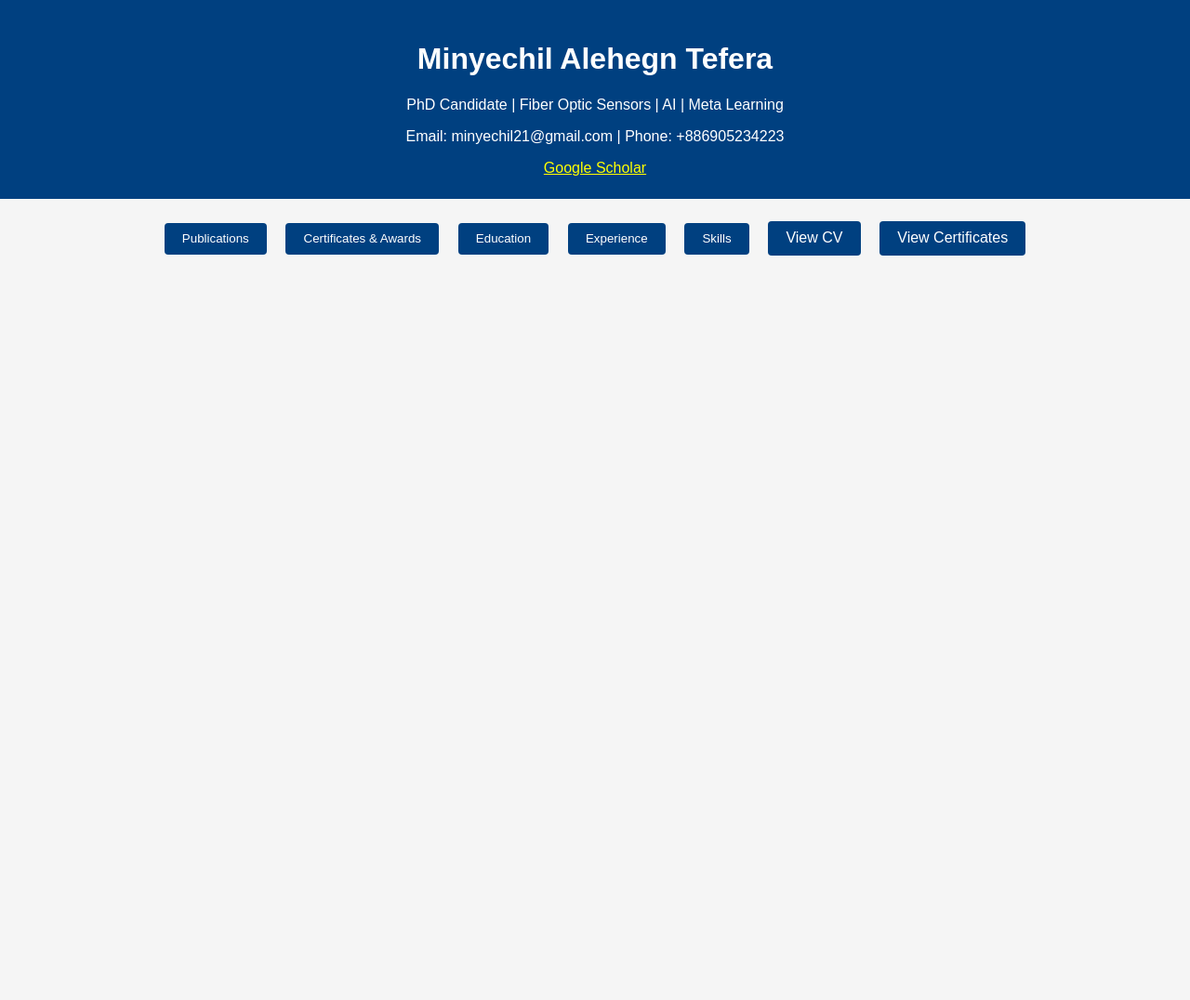
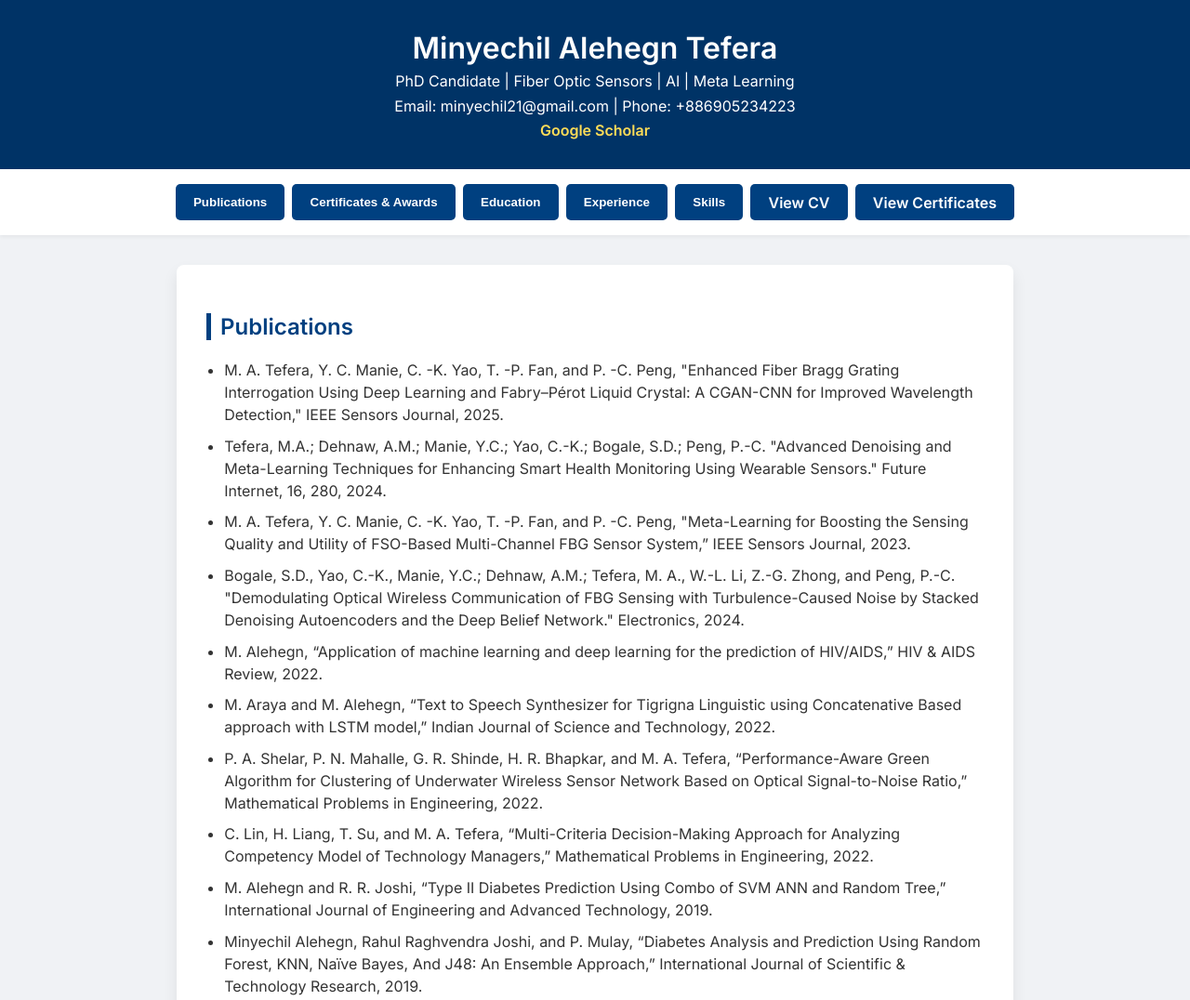
Before and after one commit to minyechil21/minyechil21.github.io, a plain HTML site: page index.html in a window 1280 px wide. Shown: the top 1076 px of the page at 93% size. Before the commit the page ends 800 px from the top, so only its background shows below. Drawn offline with Linux system fonts and the light colour scheme.

Commit message:
Update index.html

```diff
--- a/index.html
+++ b/index.html
@@ -4,55 +4,106 @@
   <meta charset="UTF-8" />
   <meta name="viewport" content="width=device-width, initial-scale=1.0" />
   <title>Minyechil Alehegn Tefera</title>
+  <link href="https://fonts.googleapis.com/css2?family=Inter:wght@400;600&display=swap" rel="stylesheet">
   <style>
+    * {
+      box-sizing: border-box;
+    }
     body {
-      font-family: Arial, sans-serif;
-      background: #f5f5f5;
+      font-family: 'Inter', sans-serif;
       margin: 0;
       padding: 0;
+      background: #f0f2f5;
       color: #333;
     }
     header {
-      background: #004080;
-      color: white;
-      padding: 1.5rem;
+      background: #003366;
+      color: #fff;
+      padding: 2rem 1rem;
       text-align: center;
+      box-shadow: 0 4px 8px rgba(0, 0, 0, 0.1);
+    }
+    header h1 {
+      margin: 0;
+      font-size: 2rem;
+    }
+    header p {
+      margin: 0.4rem 0;
+    }
+    header a {
+      color: #ffdd57;
+      text-decoration: none;
+      font-weight: bold;
     }
     nav {
-      text-align: center;
-      margin: 1rem;
+      display: flex;
+      flex-wrap: wrap;
+      justify-content: center;
+      background: #fff;
+      box-shadow: 0 2px 4px rgba(0, 0, 0, 0.05);
+      padding: 1rem;
+      gap: 0.5rem;
     }
-    nav button, nav a {
-      margin: 0.5rem;
+    nav button,
+    nav a {
+      background-color: #004080;
+      color: #fff;
+      border: none;
       padding: 0.6rem 1.2rem;
-      border: none;
-      background-color: #004080;
-      color: white;
+      border-radius: 5px;
       cursor: pointer;
-      border-radius: 4px;
+      font-weight: 600;
       text-decoration: none;
-      display: inline-block;
+      transition: background 0.3s ease;
+    }
+    nav button:hover,
+    nav a:hover {
+      background-color: #0059b3;
     }
     section {
+      display: none;
       max-width: 900px;
-      margin: auto;
-      padding: 1rem;
-      display: none;
+      margin: 2rem auto;
+      padding: 2rem;
       background: white;
-      box-shadow: 0 0 10px rgba(0,0,0,0.1);
-      margin-bottom: 2rem;
+      border-radius: 8px;
+      box-shadow: 0 8px 16px rgba(0,0,0,0.08);
+      animation: fadeIn 0.3s ease-in-out;
     }
     .active {
       display: block;
     }
+    h2 {
+      border-left: 5px solid #004080;
+      padding-left: 10px;
+      color: #004080;
+    }
+    ul {
+      padding-left: 1.2rem;
+    }
+    li {
+      margin-bottom: 0.6rem;
+      line-height: 1.5;
+    }
+    @keyframes fadeIn {
+      from { opacity: 0; transform: translateY(10px); }
+      to { opacity: 1; transform: translateY(0); }
+    }
+    @media (max-width: 600px) {
+      nav {
+        flex-direction: column;
+        align-items: center;
+      }
+    }
   </style>
 </head>
 <body>
+
   <header>
     <h1>Minyechil Alehegn Tefera</h1>
     <p>PhD Candidate | Fiber Optic Sensors | AI | Meta Learning</p>
     <p>Email: minyechil21@gmail.com | Phone: +886905234223</p>
-    <a href="https://scholar.google.com/citations?user=RGIbVcEAAAAJ&hl=en" target="_blank" style="color: yellow;">Google Scholar</a>
+    <a href="https://scholar.google.com/citations?user=RGIbVcEAAAAJ&hl=en" target="_blank">Google Scholar</a>
   </header>
 
   <nav>
@@ -61,25 +112,24 @@
     <button onclick="showSection('education')">Education</button>
     <button onclick="showSection('experience')">Experience</button>
     <button onclick="showSection('skills')">Skills</button>
-    <a href="assets/CV-Minyechil-Alehegn-Tefera.pdf" target="_blank">View CV</a>
-    <a href="assets/certificates.pdf" target="_blank">View Certificates</a>
+    <a href="assets/CV-Minyechil Alehegn Tefera.pdf" target="_blank">View CV</a>
+    <a href="assets/ertificates.pdf" target="_blank">View Certificates</a>
   </nav>
 
-  <section id="publications">
+  <section id="publications" class="active">
     <h2>Publications</h2>
     <ul>
-      <li>M. A. Tefera et al., "Enhanced Fiber Bragg Grating Interrogation Using Deep Learning and Fabry–Pérot Liquid Crystal: A CGAN-CNN for Improved Wavelength Detection, "IEEE Sensors Journal,2025.</li>
-     <li>Tefera, M.A.; Dehnaw, A.M.; Manie, Y.C.; Yao, C.-K.; Bogale, S.D.; Peng, P.-C. Advanced Denoising and Meta-Learning Techniques for Enhancing Smart Health Monitoring Using Wearable Sensors. Future Internet , 16, 280, 2024.</li>
-     <li>M. A. Tefera, Y. C. Manie, C. -K. Yao, T. -P. Fan and P. -C. Peng, "Meta-Learning for Boosting the Sensing Quality and Utility of FSO-Based Multi-Channel FBG Sensor System,” IEEE Sensors Journal,2023.</li>
-     <li>Bogale, S.D., Yao, C.-K., Manie, Y.C.; Dehnaw, A.M.; Tefera, M. A., W.-L. Li, Z.-G.Zhong, and Peng, P.-C. , “Demodulating Optical Wireless Communication of FBG Sensing with Turbulence-Caused Noise by Stacked Denoising Autoencoders and the Deep Belief Network”, Electronics,2024.</li>
+      <li>M. A. Tefera, Y. C. Manie, C. -K. Yao, T. -P. Fan, and P. -C. Peng, "Enhanced Fiber Bragg Grating Interrogation Using Deep Learning and Fabry–Pérot Liquid Crystal: A CGAN-CNN for Improved Wavelength Detection," IEEE Sensors Journal, 2025.</li>
+      <li>Tefera, M.A.; Dehnaw, A.M.; Manie, Y.C.; Yao, C.-K.; Bogale, S.D.; Peng, P.-C. "Advanced Denoising and Meta-Learning Techniques for Enhancing Smart Health Monitoring Using Wearable Sensors." Future Internet, 16, 280, 2024.</li>
+      <li>M. A. Tefera, Y. C. Manie, C. -K. Yao, T. -P. Fan, and P. -C. Peng, "Meta-Learning for Boosting the Sensing Quality and Utility of FSO-Based Multi-Channel FBG Sensor System,” IEEE Sensors Journal, 2023.</li>
+      <li>Bogale, S.D., Yao, C.-K., Manie, Y.C.; Dehnaw, A.M.; Tefera, M. A., W.-L. Li, Z.-G. Zhong, and Peng, P.-C. "Demodulating Optical Wireless Communication of FBG Sensing with Turbulence-Caused Noise by Stacked Denoising Autoencoders and the Deep Belief Network." Electronics, 2024.</li>
       <li>M. Alehegn, “Application of machine learning and deep learning for the prediction of HIV/AIDS,” HIV & AIDS Review, 2022.</li>
       <li>M. Araya and M. Alehegn, “Text to Speech Synthesizer for Tigrigna Linguistic using Concatenative Based approach with LSTM model,” Indian Journal of Science and Technology, 2022.</li>
       <li>P. A. Shelar, P. N. Mahalle, G. R. Shinde, H. R. Bhapkar, and M. A. Tefera, “Performance-Aware Green Algorithm for Clustering of Underwater Wireless Sensor Network Based on Optical Signal-to-Noise Ratio,” Mathematical Problems in Engineering, 2022.</li>
       <li>C. Lin, H. Liang, T. Su, and M. A. Tefera, “Multi-Criteria Decision-Making Approach for Analyzing Competency Model of Technology Managers,” Mathematical Problems in Engineering, 2022.</li>
       <li>M. Alehegn and R. R. Joshi, “Type II Diabetes Prediction Using Combo of SVM ANN and Random Tree,” International Journal of Engineering and Advanced Technology, 2019.</li>
       <li>Minyechil Alehegn, Rahul Raghvendra Joshi, and P. Mulay, “Diabetes Analysis and Prediction Using Random Forest, KNN, Naïve Bayes, And J48: An Ensemble Approach,” International Journal of Scientific & Technology Research, 2019.</li>
-    <li>Alehegn, M., Joshi, R., & Mulay, P. “Analysis and prediction of diabetes mellitus using machine learning algorithm”. International Journal of Pure and Applied Mathematics,2018.</li>
-
+      <li>Alehegn, M., Joshi, R., & Mulay, P. “Analysis and prediction of diabetes mellitus using machine learning algorithm”. International Journal of Pure and Applied Mathematics, 2018.</li>
     </ul>
   </section>
 
@@ -96,7 +146,7 @@
 
   <section id="education">
     <h2>Education</h2>
-    <p><strong>PhD, Electrical Engineering – NTUT,Taiwan</strong><br/>CGPA: 4.0/4.0, Expected July 2025</p>
+    <p><strong>PhD, Electrical Engineering – NTUT, Taiwan</strong><br/>CGPA: 4.0/4.0, Expected July 2025</p>
     <p><strong>M.Tech, Computer Science – Symbiosis International University</strong><br/>CGPA: 7.72/10, 2018</p>
     <p><strong>BSc, Information Technology – Wollega University</strong><br/>CGPA: 3.81/4.0, 2014</p>
   </section>
@@ -125,5 +175,6 @@
       document.getElementById(id).classList.add("active");
     }
   </script>
+
 </body>
 </html>
```
Lines whose indentation alone changed are shown as unchanged.
